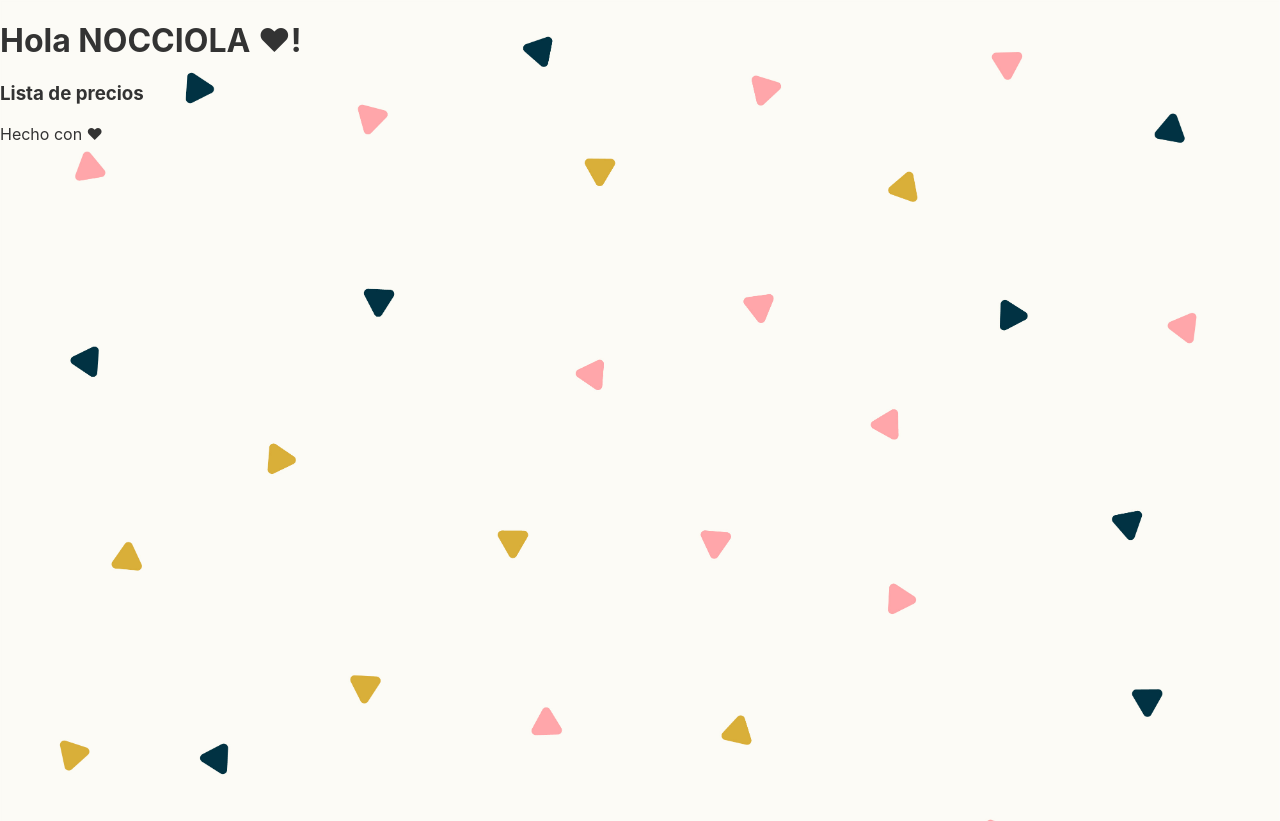
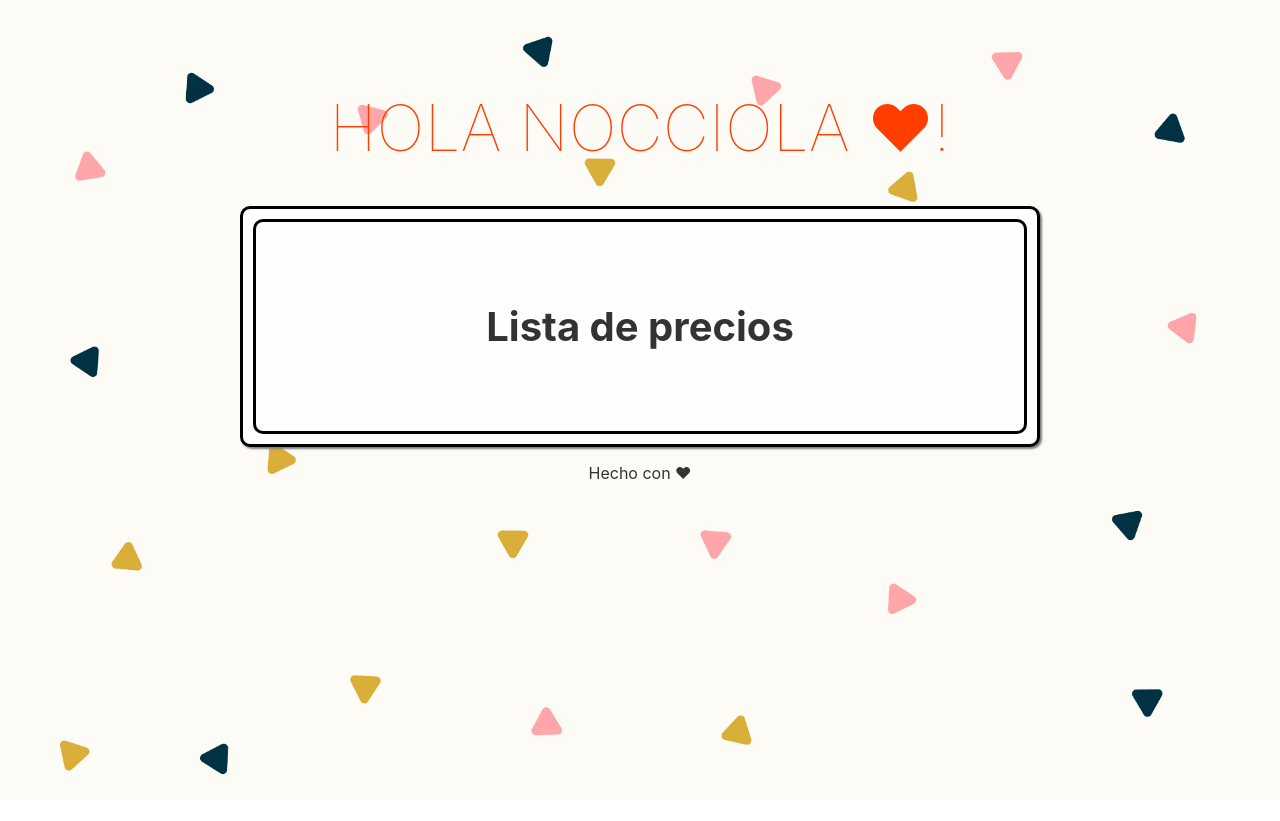
Before and after one commit to Dfimiani/nocciola, a plain HTML site: page index.html in a window 1280 px wide. After the commit the page ends 800 px from the top, so only its background shows below. Drawn offline with Linux system fonts and the light colour scheme; the site is published under a folder, as on GitHub Pages, so addresses that start at the root find nothing; no server answers.

Commit message:
Relative path
path

```diff
--- a/index.html
+++ b/index.html
@@ -8,7 +8,7 @@
 
 	<link rel='icon' type='image/png' href='./favicon.png'>
 	<link rel='stylesheet' href='./global.css'>
-	<link rel='stylesheet' href='/build/bundle.css'>
+	<link rel='stylesheet' href='./build/bundle.css'>
 
 	<script defer src='./build/bundle.js'></script>
 </head>
```
